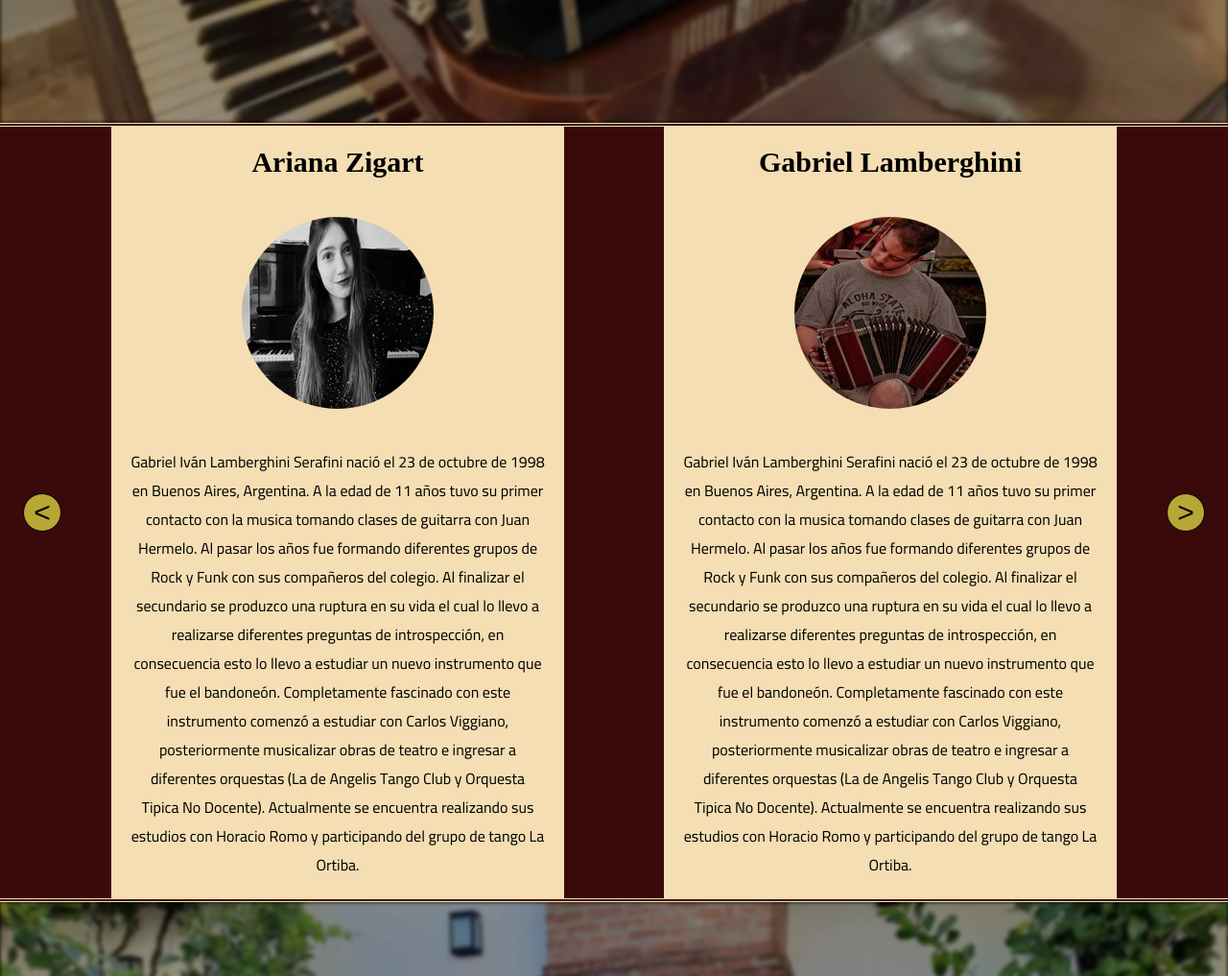
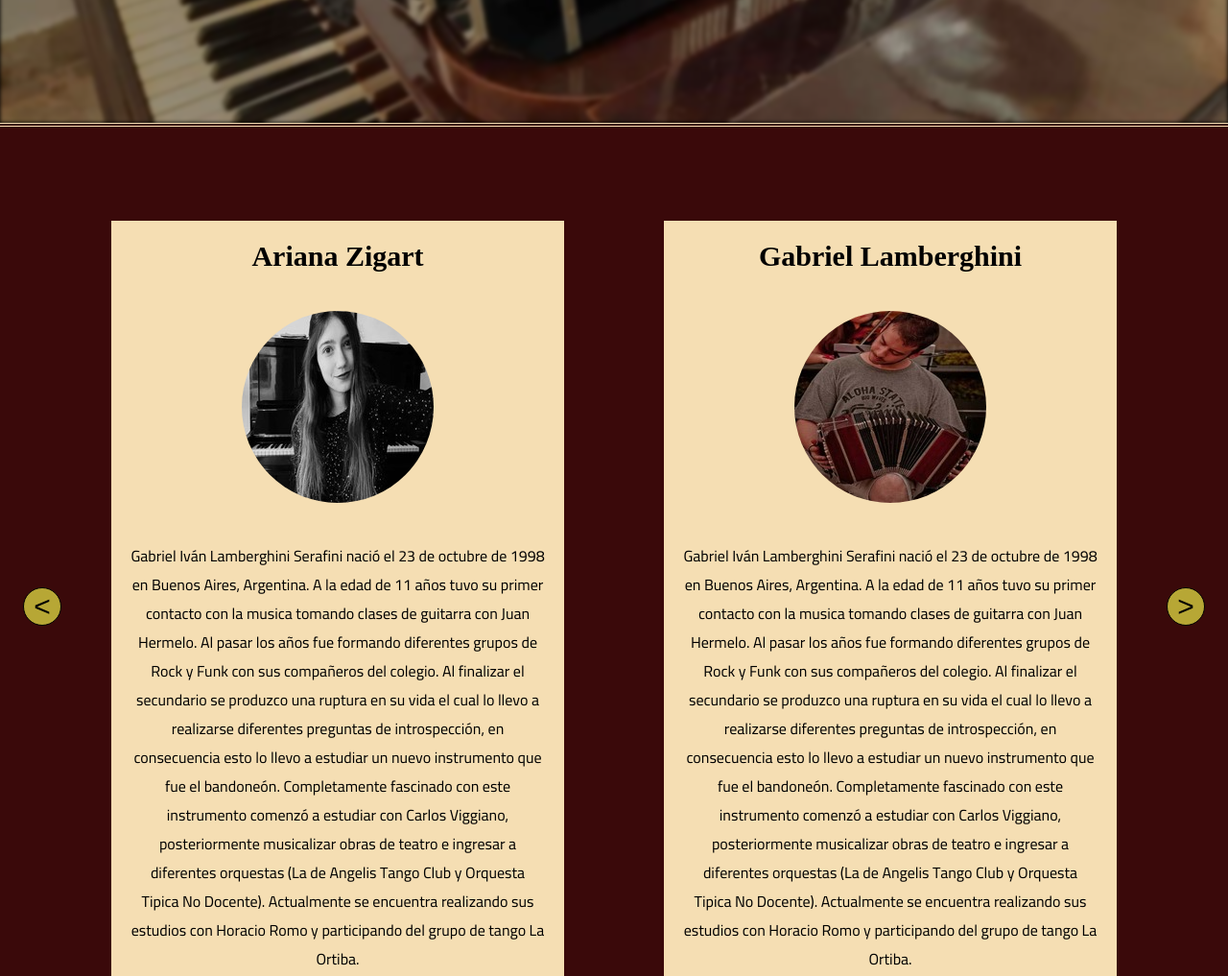
Before and after one commit to zigart/La-ortiba, a website: page index.html in a window 1280 px wide. Shown: the part 2540-3557 px from the top of the page at 96% size. Drawn offline with nearby package versions, Linux system fonts and the light colour scheme; a script that the page names is missing.

Commit message:
Arreglo de margenes del carrusel de informacion

```diff
--- a/assets/scss/style.scss
+++ b/assets/scss/style.scss
@@ -181,7 +181,6 @@ main {
       display: flex;
       justify-content: center;
       align-items: center;
-      min-height: 850px;
       @include bordesContenedor;
       background-color: $bordo;
       .owl-carousel {
@@ -581,7 +580,7 @@ main {
 
 @media (min-width: 321px) {
   .card {
-    min-height: 680px !important;
+    min-height: 680px;
   }
 }
 
@@ -590,10 +589,10 @@ main {
     height: 500px;
   }
   .integrantes__descripcion {
-    min-height: auto !important;
+    min-height: auto;
     .card {
       width: 75% !important;
-      min-height: 500px !important;
+      min-height: 500px;
     }
   }
 }
@@ -602,4 +601,9 @@ main {
   .header {
     height: 100vh;
   }
+  .integrantes {
+    .integrantes__descripcion {
+      min-height: 1000px;
+    }
+  }
 }
```
Also changed, not shown: assets/css/style.css.
